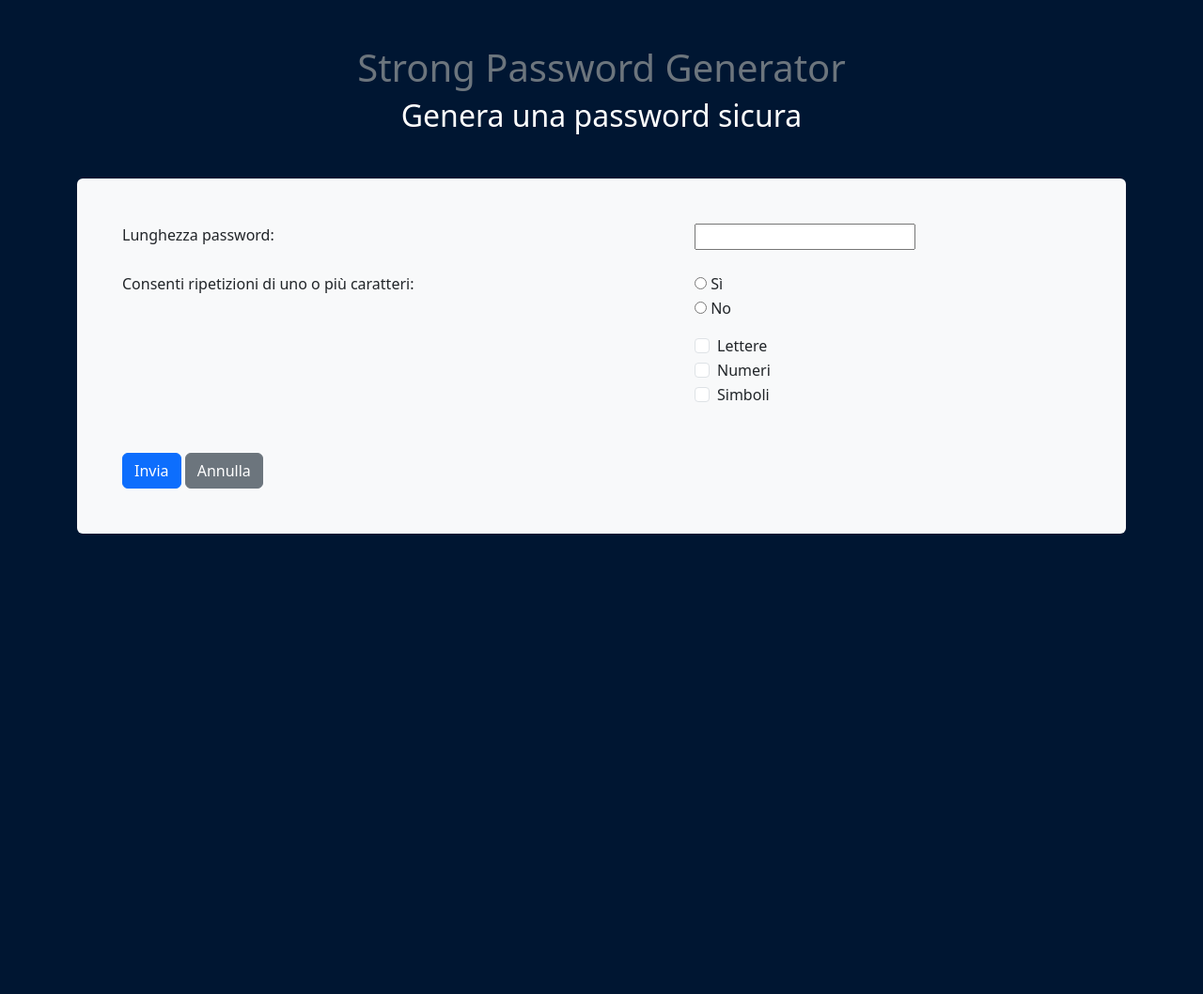
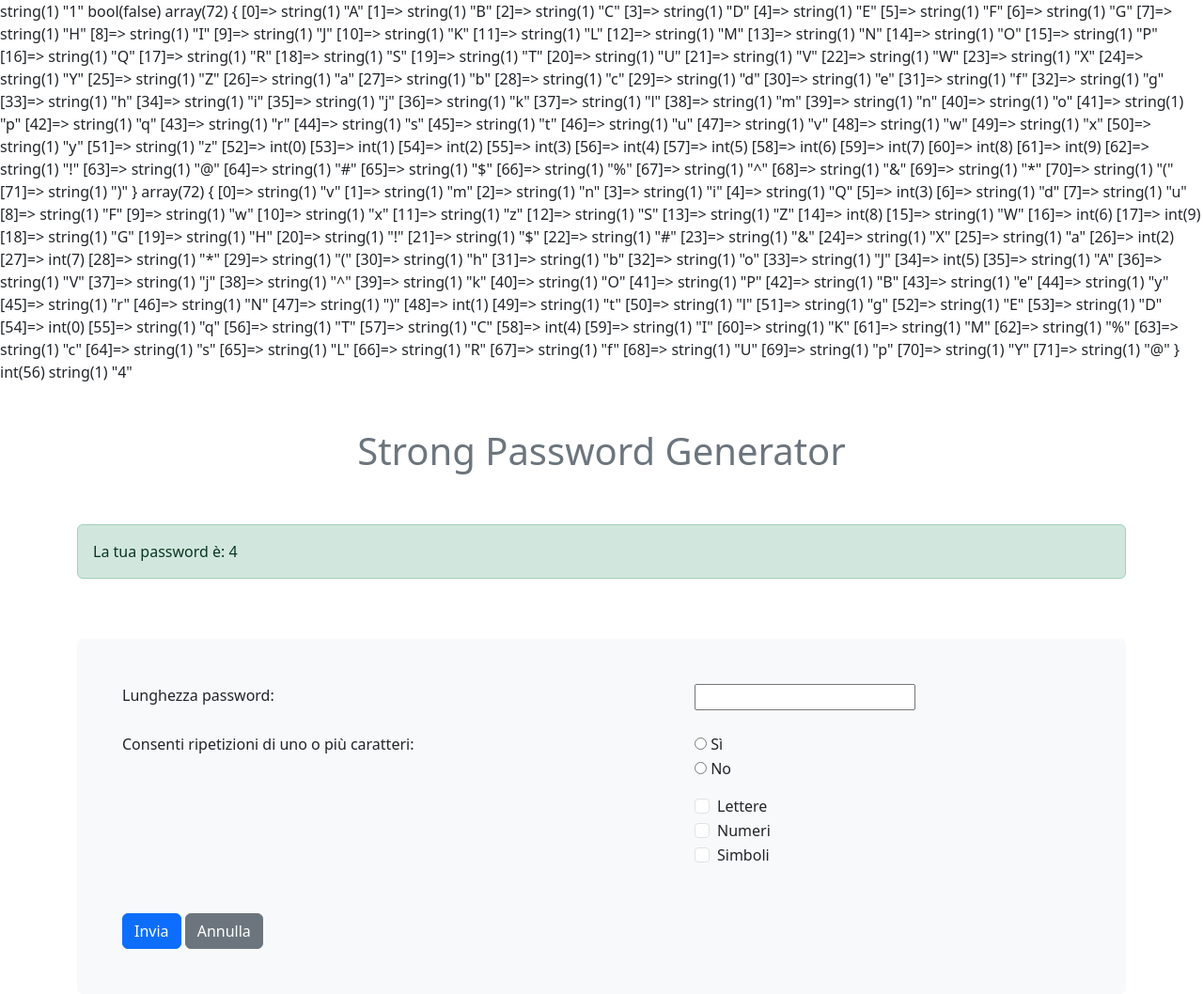
Before and after one commit to niccoloruberti/php-strong-password-generator, a PHP site: page /?pswLength=1 in a window 1280 px wide. Shown: the whole page at 94% size. Before the commit the page ends 568 px from the top, so only its background shows below. Run offline with PHP 8.4, Linux system fonts and the light colour scheme.

Commit message:
Milestone 1 - completata

```diff
--- a/css/style.css
+++ b/css/style.css
@@ -6,5 +6,6 @@
 
 body {
     height: 100vh;
-    background-color: rgb(0, 22, 50);
+    /* background-color: rgb(0, 22, 50); */
+    background-color: white;
 }
--- a/index.php
+++ b/index.php
@@ -1,4 +1,39 @@
 <?php
+
+var_dump($_GET['pswLength']);
+var_dump(!empty($_GET['paswlength']));
+
+//funzione per generare la password
+function generatePassword($pswLength) {
+
+    //creo gli array da cui prendere gli elemnti per creare la password
+    $uppercase = ['A', 'B', 'C', 'D', 'E', 'F', 'G', 'H', 'I', 'J', 'K', 'L', 'M', 'N', 'O', 'P', 'Q', 'R', 'S', 'T', 'U', 'V', 'W', 'X', 'Y', 'Z'];
+    $lowercase = ['a', 'b', 'c', 'd', 'e', 'f', 'g', 'h', 'i', 'j', 'k', 'l', 'm', 'n', 'o', 'p', 'q', 'r', 's', 't', 'u', 'v', 'w', 'x', 'y', 'z'];
+    $numbers = [0, 1, 2, 3, 4, 5, 6, 7, 8, 9];
+    $symbols = ['!', '@', '#', '$', '%', '^', '&', '*', '(', ')'];
+
+    //mescolo insieme i caratteri
+    $characters = array_merge($uppercase, $lowercase, $numbers, $symbols);
+    var_dump($characters);
+    $charactersShuffled = $characters;
+    shuffle($charactersShuffled);
+    var_dump($charactersShuffled);
+
+
+    //generazione della password
+    $password = '';
+    for ($i = 1; $i <= $pswLength; $i++) {
+        $randomIndex = rand(0, count($characters) - 1);
+        var_dump($randomIndex);
+        $password .= $characters[$randomIndex];
+    }
+    var_dump($password);
+    return $password;
+}
+
+if (isset($_GET['pswLength']) && $_GET['pswLength'] !== 0 && !empty($_GET['pswLength'])) {
+    $password = generatePassword($_GET['pswLength']);
+}
 
 ?>
 
@@ -17,8 +52,24 @@
         <h2 class="text-white text-center">Genera una password sicura</h2>
     </div>
     <div class="container">
+        <div class="row">
+            <div class="col-12">
+                <?php if (!isset($_GET['pswLength']) || $_GET['pswLength'] == 0 || empty($_GET['pswLength'])) { ?>
+                    <div class="alert alert-primary">
+                        Parametri inseriti non validi.
+                    </div>
+                <?php } ?>
+                <?php if (isset($_GET['pswLength']) && $_GET['pswLength'] !== 0 && !empty($_GET['pswLength'])) { ?>
+                    <div class="alert alert-success">
+                        La tua password è: <?php echo $password; ?>
+                    </div>
+                <?php } ?>
+            </div>
+        </div>
+    </div>
+    <div class="container">
         <!-- form -->
-        <div class="form mt-5 p-5 bg-light rounded">
+        <form class="form mt-5 p-5 bg-light rounded" action="index.php" method="GET">
             <div class="row">
                 <div class="col-7">
                     <label for="pswLength">Lunghezza password:</label>
@@ -63,7 +114,7 @@
                     <button type="reset" class="btn btn-secondary">Annulla</button>
                 </div>
             </div>
-        </div>
+</form>
     </div>
 </body>
 </html>
```
